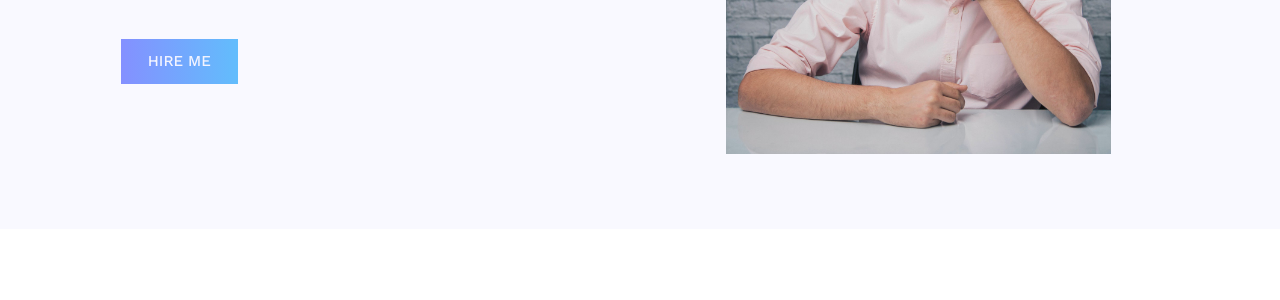
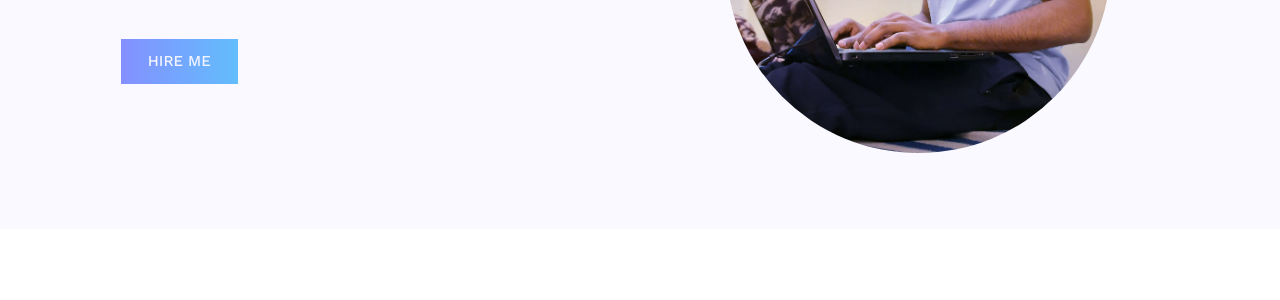
Before and after one commit to AMAN4020/My-personal-professional-portfolio-website, a plain HTML site: page index.html in a window 1280 px wide. Shown: the part 391-691 px from the top of the page. Drawn offline with nearby package versions, Linux system fonts and the light colour scheme.

Commit message:
update03

```diff
--- a/css/style.css
+++ b/css/style.css
@@ -230,6 +230,7 @@ li {
 }
 .hero-img {
   max-width: 80%;
+  border-radius: 50%;
 }
 
 
--- a/index.html
+++ b/index.html
@@ -65,7 +65,7 @@
                 </div>
                 <!-- hero section right side -->
                 <div class="section-hero-image">
-                    <img src="images/hero.jpg" alt="this is me" class="hero-img">
+                    <img src="images/hero2.jpg" alt="this is me" class="hero-img">
                 </div>
             </div>
         </section>
```
Also changed, not shown: images/Capture.PNG (added), images/hero2.jpg (added), 1 other file.
